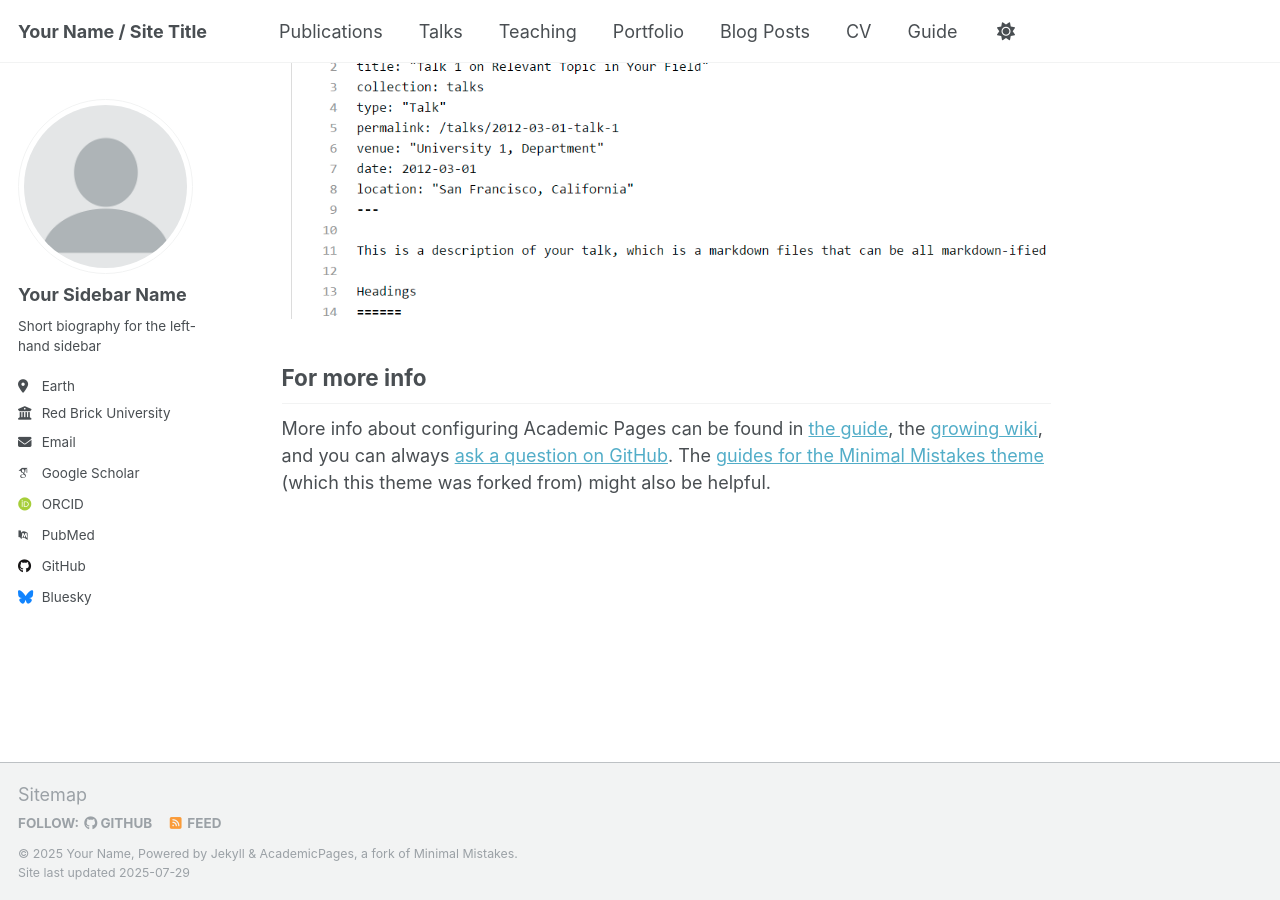
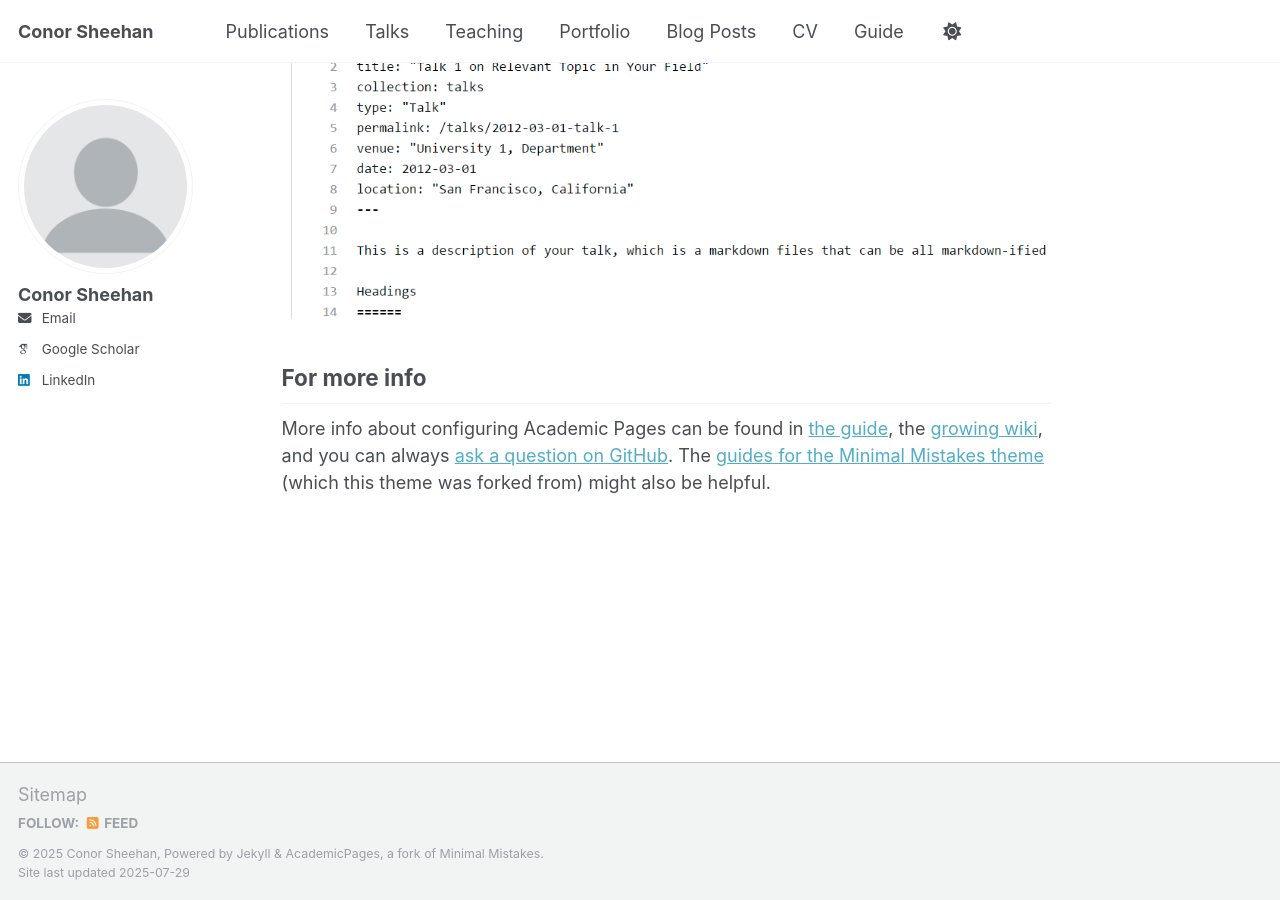
Before and after one commit to csheehan10/csheehan10.github.io, a Jekyll site: the page built from _pages/about.md, in a window 1280 px wide and 900 px high, scrolled down 2880 px. Built offline with Jekyll 4.4.1, drawn with Linux system fonts in a browser that asks for light colours; some web fonts are replaced; a script that is not in the unit is left out.

Commit message:
edited config

```diff
--- a/_config.yml
+++ b/_config.yml
@@ -9,13 +9,13 @@
 # Basic Site Settings
 locale                   : "en-US"
 site_theme               : "default"
-title                    : "Your Name / Site Title"
+title                    : "Conor Sheehan"
 title_separator          : "-"
-name                     : &name "Your Name"
-description              : &description "personal description"
-url                      : https://academicpages.github.io # the base hostname & protocol for your site e.g. "https://[your GitHub username].github.io" or if you already have some other page hosted on Github then use "https://[your GitHub username].github.io/[Your Repo Name]"
+name                     : &name "Conor Sheehan"
+description              : &description "PhD Candidate in Statistics and Data Science at Yale University"
+url                      : https://csheehan10.github.io # the base hostname & protocol for your site e.g. "https://[your GitHub username].github.io" or if you already have some other page hosted on Github then use "https://[your GitHub username].github.io/[Your Repo Name]"
 baseurl                  : "" # the subpath of your site, e.g. "/blog"
-repository               : "academicpages/academicpages.github.io"
+repository               : "csheehan10.github.io"
 
 # Site Author - The following control what appear as part of the author content on the side bar.
 #               If a field is blank the icon and link will not appear, otherwise it will be shown.
@@ -23,23 +23,23 @@ repository               : "academicpages/academicpages.github.io"
 author:
   # Biographic information
   avatar           : "profile.png"
-  name             : "Your Sidebar Name"
+  name             : "Conor Sheehan"
   pronouns         : # example: "she/her"
-  bio              : "Short biography for the left-hand sidebar"
-  location         : "Earth"
-  employer         : "Red Brick University"
+  bio              : #"Short biography for the left-hand sidebar"
+  location         : #"Earth"
+  employer         : #"Red Brick University"
   uri              : # URL
-  email            : "none@example.org"
+  email            : "conor dot sheehan at yale dot edu"
 
   # Academic websites
   academia         : # URL
   arxiv            : # URL - Update with the correct link to your profile
-  googlescholar    : "https://scholar.google.com/citations?user=PS_CX0AAAAAJ"
+  googlescholar    : "https://scholar.google.com/citations?user=a6pk948AAAAJ&hl=en"
   inspire-hep      : # URL
   impactstory      : # URL
-  orcid            : "http://orcid.org/yourorcidurl"
+  orcid            : #"http://orcid.org/yourorcidurl"
   semantic         : # URL
-  pubmed           : "https://www.ncbi.nlm.nih.gov/pubmed/?term=john+snow"
+  pubmed           : #"https://www.ncbi.nlm.nih.gov/pubmed/?term=john+snow"
   researchgate     : # URL
   scopus           : # URL
 
@@ -47,13 +47,13 @@ author:
   bitbucket        : # Username - Update with your username on the site
   codepen          : # Username
   dribbble         : # Username
-  github           : "academicpages"
+  github           : #"academicpages"
   kaggle           : # Username
   stackoverflow    : # User number or user number and name (i.e., use "1" or "1/jeff-atwood")
 
   # Social media
   artstation       : # Username
-  bluesky          : "bsky.app" # Replace this with you Bluesky username
+  bluesky          : #"bsky.app" # Replace this with you Bluesky username
   facebook         : # Username
   flickr           : # Username
   foursquare       : # Username
@@ -62,7 +62,7 @@ author:
   keybase          : # Username
   instagram        : # Username
   lastfm           : # Username
-  linkedin         : # Username
+  linkedin         : conor-sheehan-8990a4142
   mastodon         : # URL
   medium           : # URL
   pinterest        : # Username
```
